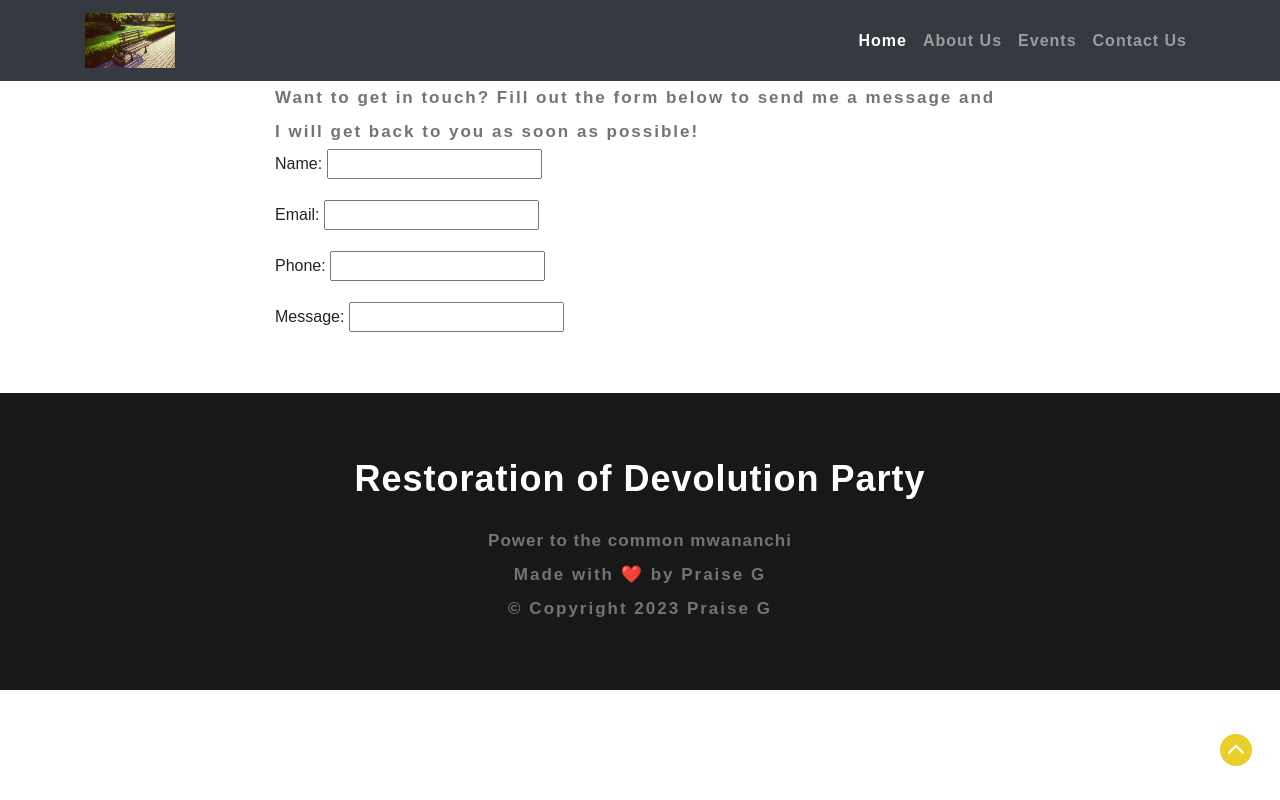
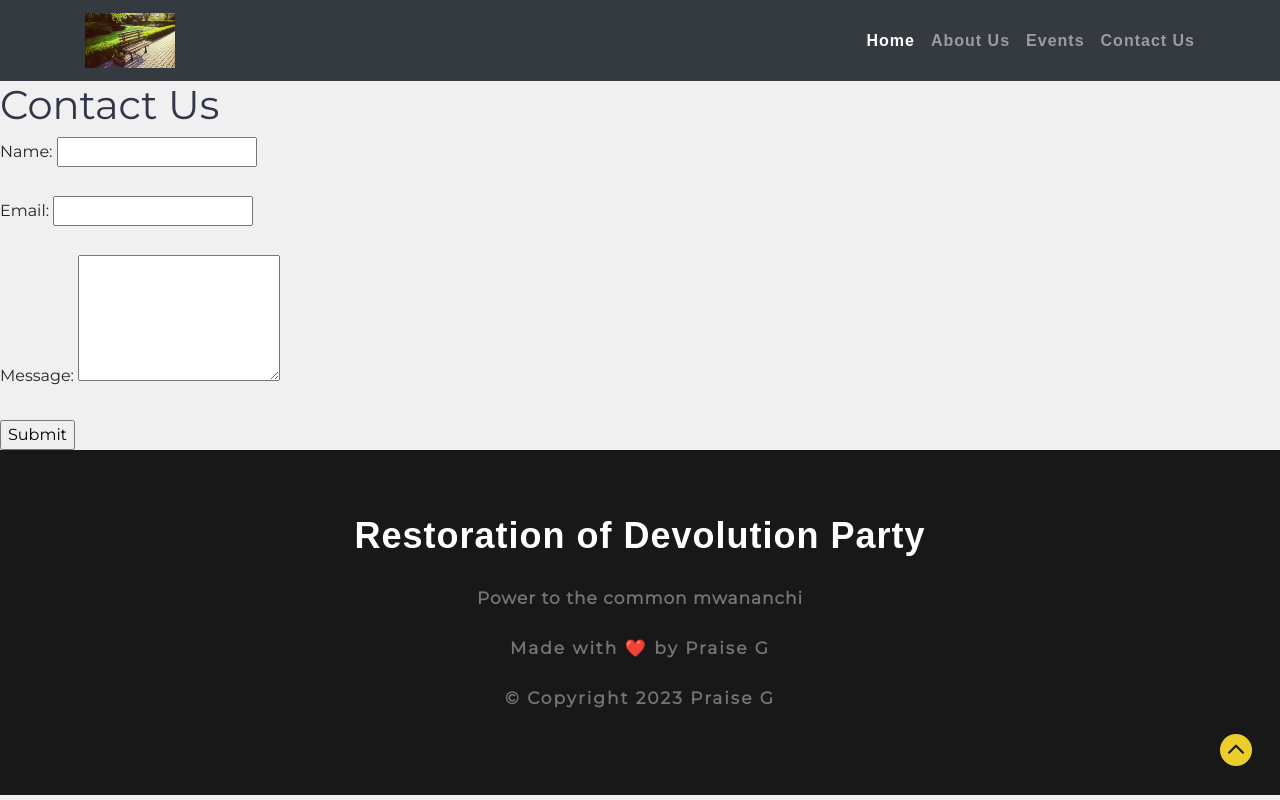
Before and after one commit to godwins3/rdp, a Flask app: template templates/contact.html in a window 1280 px wide. Run offline with Flask 3, Linux system fonts and the light colour scheme; the template is opened without the code that fills it: values that come from a table or form of the project are taken from there, most other values are stand-ins (such as "Sample title", 1, 10 or a date in 2020); parts of the project's set-up code (start-up, migrations or seed data) failed here and were passed over; some libraries are stand-ins or nearby versions; some web fonts are replaced.

Commit message:
modifying templates

```diff
--- a/templates/contact.html
+++ b/templates/contact.html
@@ -1,39 +1,24 @@
 {% extends 'layout.html' %}
 
 {% block body %}
-<div class="container">
-    <div class="row">
-      <div class="col-lg-8 col-md-10 mx-auto">
-        <p>Want to get in touch? Fill out the form below to send me a message and I will get back to you as soon as possible!</p>
-        <form action="" name="sentMessage" id="contactForm" method="POST">
-          {{ form.hidden_tag() }}
+<body>
+    <h1>Contact Us</h1>
+    <form action="/contact" method="POST">
+        <label for="name">Name:</label>
+        <input type="text" id="name" name="name" required><br><br>
 
-          <div class="form-group">
-            {{ form.name.label() }}
-            {{ form.name() }}
-          </div>
-          <div class="form-group">
-            {{ form.email.label() }}
-            {{ form.email() }}
-          </div>
-          <div class="form-group">
-            {{ form.phone.label() }}
-            {{ form.phone() }}
-          </div>
-          <div class="form-group">
-            {{ form.message.label()}}
-            {{ form.message()}}
-          </div>
-          <br>
-          <div id="success"></div>
-          <div class="form-group">
-            {{form.submit()}}
-          </div>
-      </form>
-       </div>
-      </div>
-  </div>
+        <label for="email">Email:</label>
+        <input type="email" id="email" name="email" required><br><br>
 
+        <label for="message">Message:</label>
+        <textarea id="message" name="message" rows="5" required></textarea><br><br>
+
+        <input type="submit" value="Submit">
+    </form>
+</body>
 
 
 {% endblock %}
+{% block scripts %}
+<script src="../static/js/scripts.js"></script>
+{% endblock %}
--- a/templates/layout.html
+++ b/templates/layout.html
@@ -131,6 +131,10 @@
 	<!-- //css files -->
 	<!-- <link rel="icon" type="image/png" href="{{ url_for('static', filename='images/favicon.png?') }}"> -->
 
+	<link rel="stylesheet" href="https://cdn.jsdelivr.net/npm/bootstrap@4.5.3/dist/css/bootstrap.min.css"
+		integrity="sha384-TX8t27EcRE3e/ihU7zmQxVncDAy5uIKz4rEkgIXeMed4M0jlfIDPvg6uqKI2xXr2" crossorigin="anonymous">
+    <link href="https://fonts.googleapis.com/css?family=Montserrat&display=swap" rel="stylesheet">
+    <link rel="stylesheet" href="{{ url_for('static', filename='css/blog.css') }}">
 
 
 
```
Also changed, not shown: templates/events.html (+40 -2 lines).
